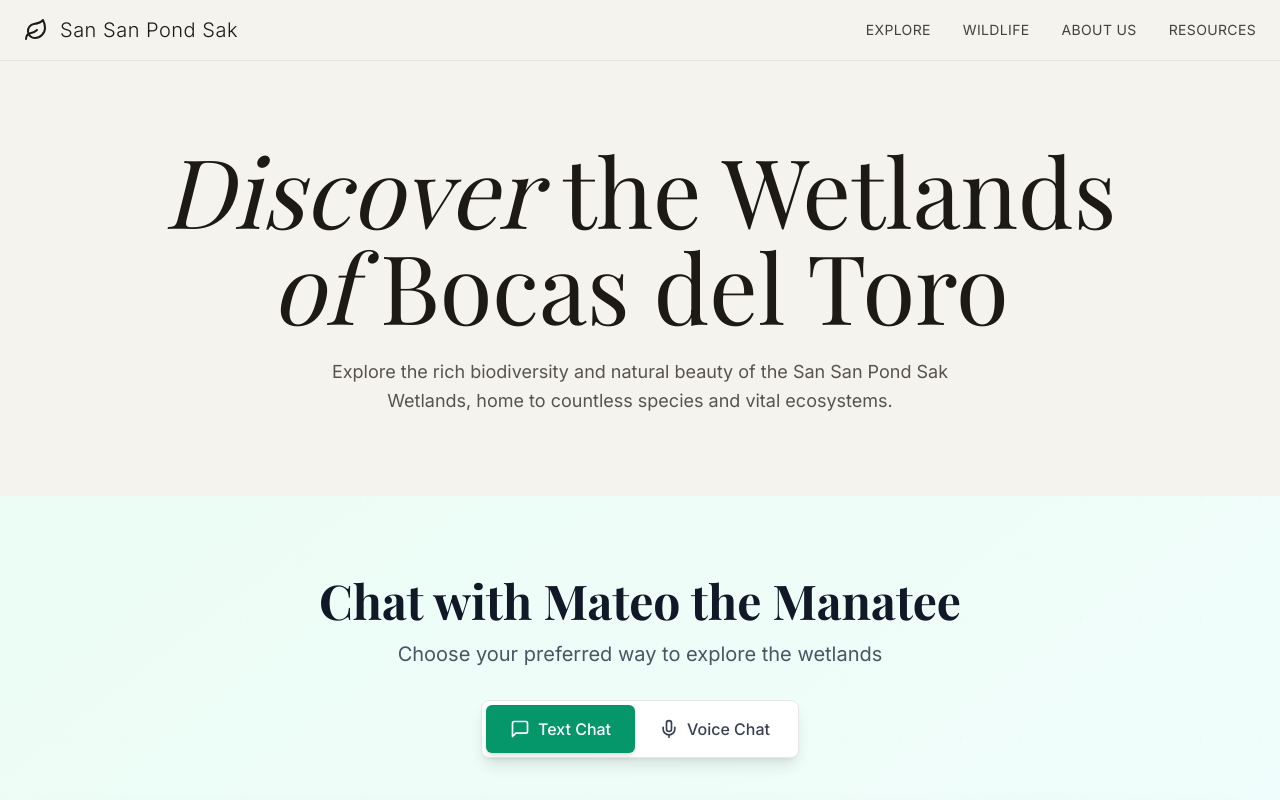
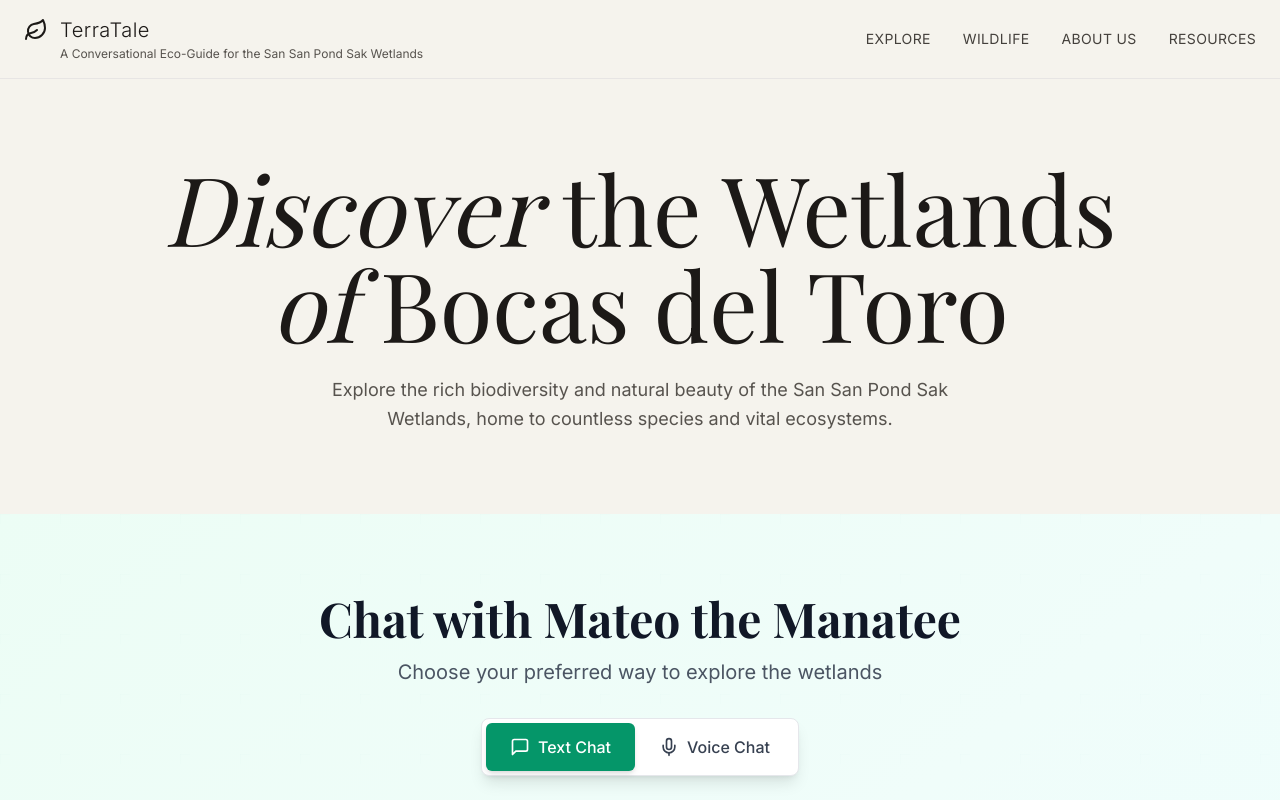
Before and after one commit to tanDivina/terratale-accelerate-elastic, a React (Vite) app: page / in a window 1280 px wide. Shown: the top 800 px of the page. Built offline with nearby package versions, Linux system fonts and the light colour scheme; no server answers; the database is empty; a web font is replaced by a local one.

Commit message:
Updated Header.tsx

```diff
--- a/src/components/Header.tsx
+++ b/src/components/Header.tsx
@@ -5,9 +5,12 @@ export default function Header() {
     <header className="bg-[#f5f3ed] border-b border-stone-200">
       <div className="max-w-7xl mx-auto px-6 py-4">
         <div className="flex items-center justify-between">
-          <div className="flex items-center gap-3">
-            <Leaf className="w-6 h-6 text-stone-900" />
-            <span className="text-xl font-light tracking-wide text-stone-900">San San Pond Sak</span>
+          <div className="flex flex-col">
+            <div className="flex items-center gap-3">
+              <Leaf className="w-6 h-6 text-stone-900" />
+              <span className="text-xl font-light tracking-wide text-stone-900">TerraTale</span>
+            </div>
+            <p className="text-xs text-stone-600 ml-9 mt-0.5">A Conversational Eco-Guide for the San San Pond Sak Wetlands</p>
           </div>
 
           <nav className="hidden md:flex items-center gap-8">
```
